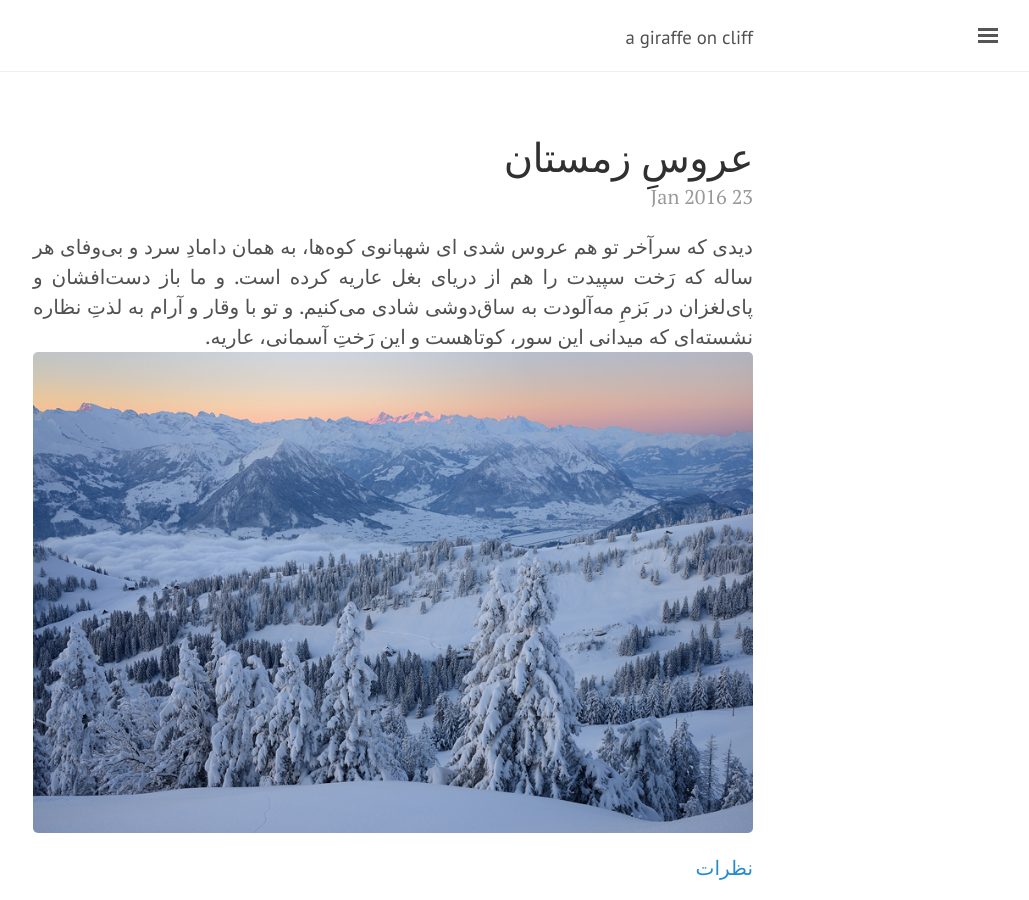
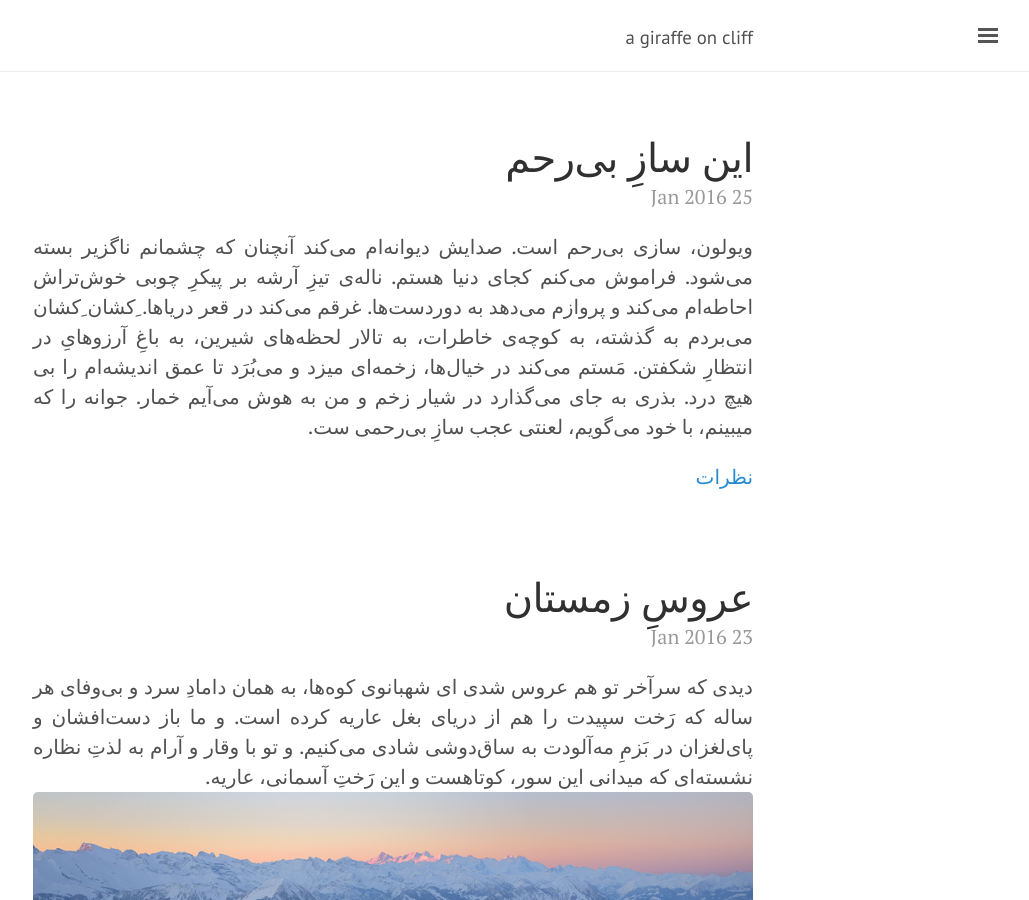
Before and after one commit to amrollah/amrollah.github.io, a Jekyll site: the page built from blog_fa.md, in a window 1280 px wide and 900 px high. Shown: the whole window, without its empty margins (247-1276 px from the left). Built offline with Jekyll 4.4.1, drawn with Linux system fonts in a browser that asks for light colours; comment, search, counter and statistics services are not loaded.

Commit message:
new update

```diff
--- /dev/null
+++ b/_posts/2016-01-25-violin.md
@@ -0,0 +1,15 @@
+---
+layout: post
+title: این سازِ بی‌رحم
+status: published
+type: post
+published: true
+comments: true
+lang: fa
+---
+
+<p class="justify">
+
+ویولون، سازی بی‌رحم است. صدایش دیوانه‌ام می‌کند آنچنان که چشمانم ناگزیر بسته می‌شود. فراموش می‌کنم کجای دنیا هستم. ناله‌ی تیزِ آرشه بر پیکرِ چوبی خوش‌تراش احاطه‌ام می‌کند و پروازم می‌دهد به دوردست‌ها. غرقم می‌کند در قعر دریاها. ِکشان ِکشان می‌بردم به گذشته، به کوچه‌ی خاطرات، به تالار لحظه‌های شیرین،  به باغِ آرزوهایِ در انتظارِ شکفتن. مَستم می‌کند در خیال‌ها، زخمه‌ای میزد و می‌بُرَد تا عمق اندیشه‌ام را بی هیچ درد. بذری به جای می‌گذارد در شیار زخم و من به هوش می‌آیم خمار. جوانه را که میبینم، با خود می‌گویم، لعنتی عجب سازِ بی‌رحمی ست.
+
+</p>
```
Also changed, not shown: photos.md (+6 -0 lines).
